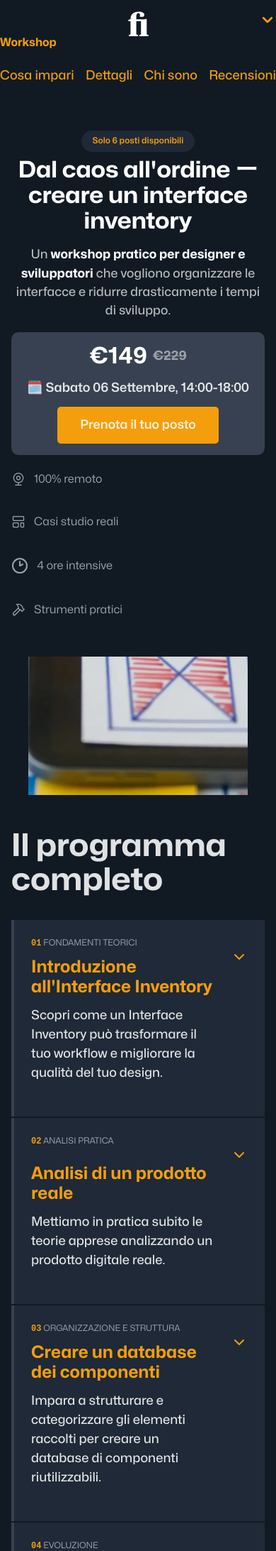
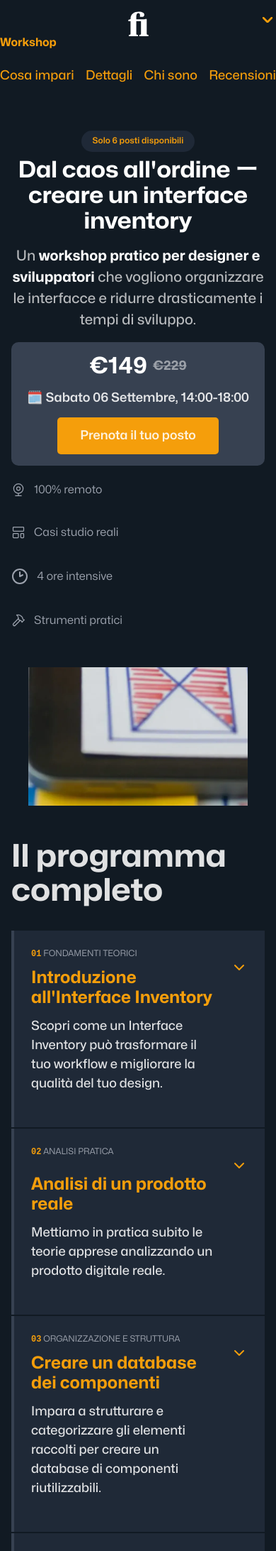
Before and after one commit to zetareticoli/fi, a Jekyll site: the page built from interface-inventory.html, in a window 390 px wide. Shown: the top 2185 px of the page at 71% size. Built offline with Jekyll 4.4.1, drawn with Linux system fonts in a browser that asks for light colours; some web fonts are replaced; comment, search, counter and statistics services are not loaded.

Commit message:
fix: remove mq

```diff
--- a/css/workshop.scss
+++ b/css/workshop.scss
@@ -278,25 +278,23 @@
 
 footer {
   padding: 2rem 0;
-  background: #333;
-  color: white;
   text-align: center;
 }
 
-@media (max-width: 768px) {
-  .hero h1 {
-    font-size: 2rem;
-  }
+// @media (max-width: 768px) {
+//   .hero h1 {
+//     font-size: 2rem;
+//   }
 
-  .hero p {
-    font-size: 1.1rem;
-  }
+//   .hero p {
+//     font-size: 1.1rem;
+//   }
 
-  .benefits-grid {
-    grid-template-columns: 1fr;
-  }
+//   .benefits-grid {
+//     grid-template-columns: 1fr;
+//   }
 
-  .testimonials {
-    grid-template-columns: 1fr;
-  }
-}
+//   .testimonials {
+//     grid-template-columns: 1fr;
+//   }
+// }
```
